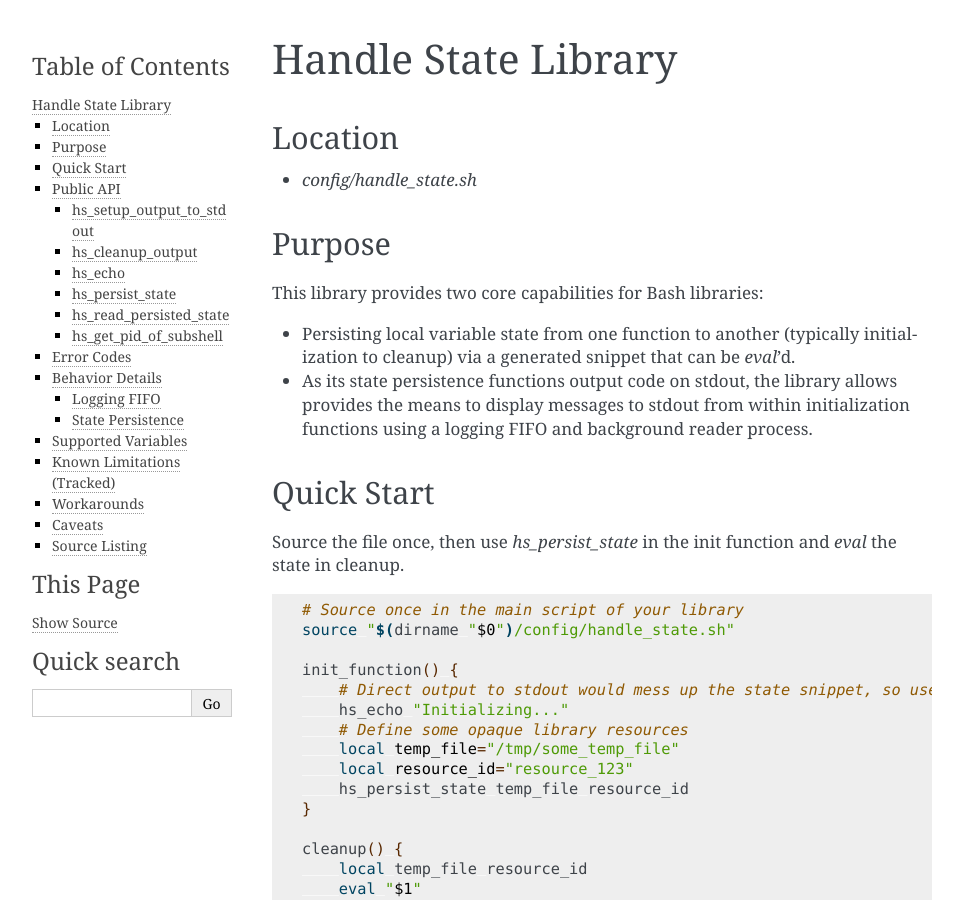
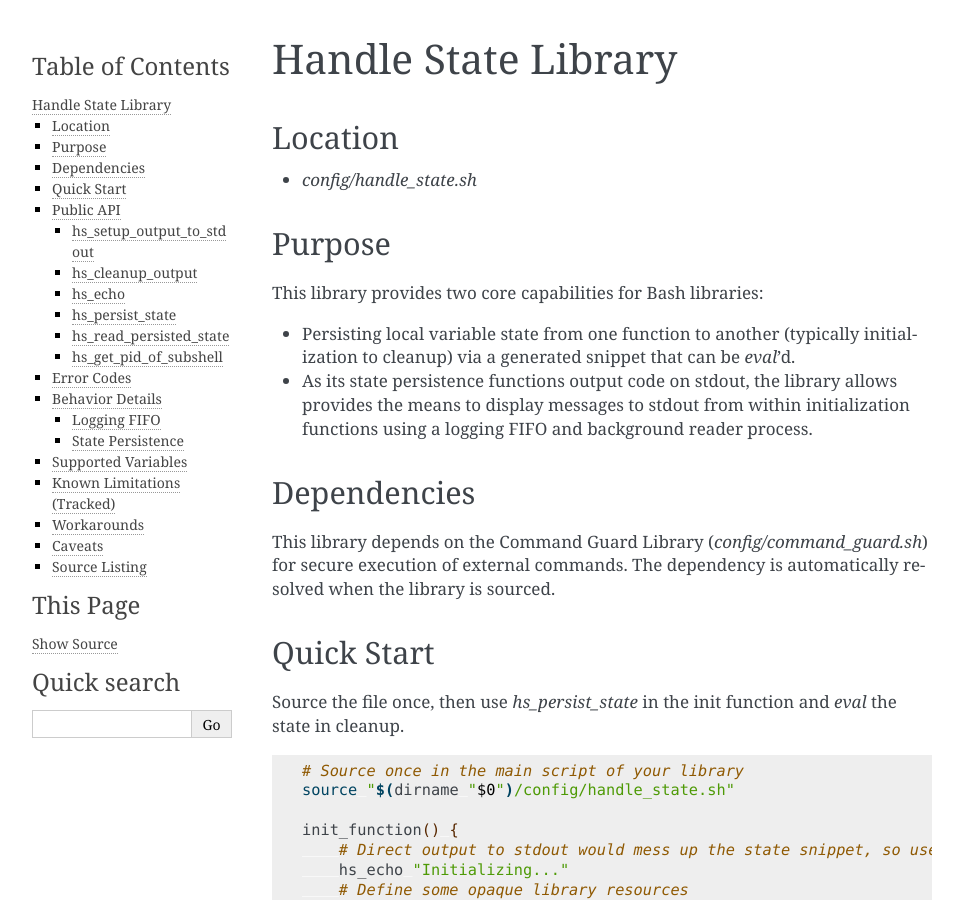
Before and after one commit to CriticalOptimisation/bash-deploy-libs, a Sphinx documentation site: the page built from docs/libraries/handle_state.rst, in a window 1280 px wide and 900 px high. Shown: the whole window, without its empty margins (148-1111 px from the left). Built offline with Sphinx 7.4.7, drawn with Linux system fonts in a browser that asks for light colours; pages that are not in the unit, such as notebooks, are missing from menus.

Commit message:
Batch security fixes: Guard commands in handle_state.sh (#32)
* Add command guards for mktemp, mkfifo, rm in handle_state.sh

- Source command_guard.sh in handle_state.sh
- Guard mktemp, mkfifo, rm to prevent PATH prefix vulnerabilities
- Addresses issues #7, #9, #10, #11

Closes #7 #9 #10 #11

* Document dependency on command_guard.sh in handle_state.rst

- Add Dependencies section explaining the link to command_guard.sh
- Update documentation to reflect the security improvements

---------

Co-authored-by: Jean-Marc Le Peuvédic <jean-marc.le-peuvedic@calcool.ai>
Co-authored-by: Jean-Marc Le Peuvedic <26287656+lepeuvedic@users.noreply.github.com>

```diff
--- a/docs/libraries/handle_state.rst
+++ b/docs/libraries/handle_state.rst
@@ -16,6 +16,13 @@ This library provides two core capabilities for Bash libraries:
 - As its state persistence functions output code on stdout, the library allows
   provides the means to display messages to stdout from within initialization
   functions using a logging FIFO and background reader process.
+
+Dependencies
+------------
+
+This library depends on the Command Guard Library (`config/command_guard.sh`)
+for secure execution of external commands. The dependency is automatically
+resolved when the library is sourced.
 
 Quick Start
 -----------
```
Also changed, not shown: 1 other file.
